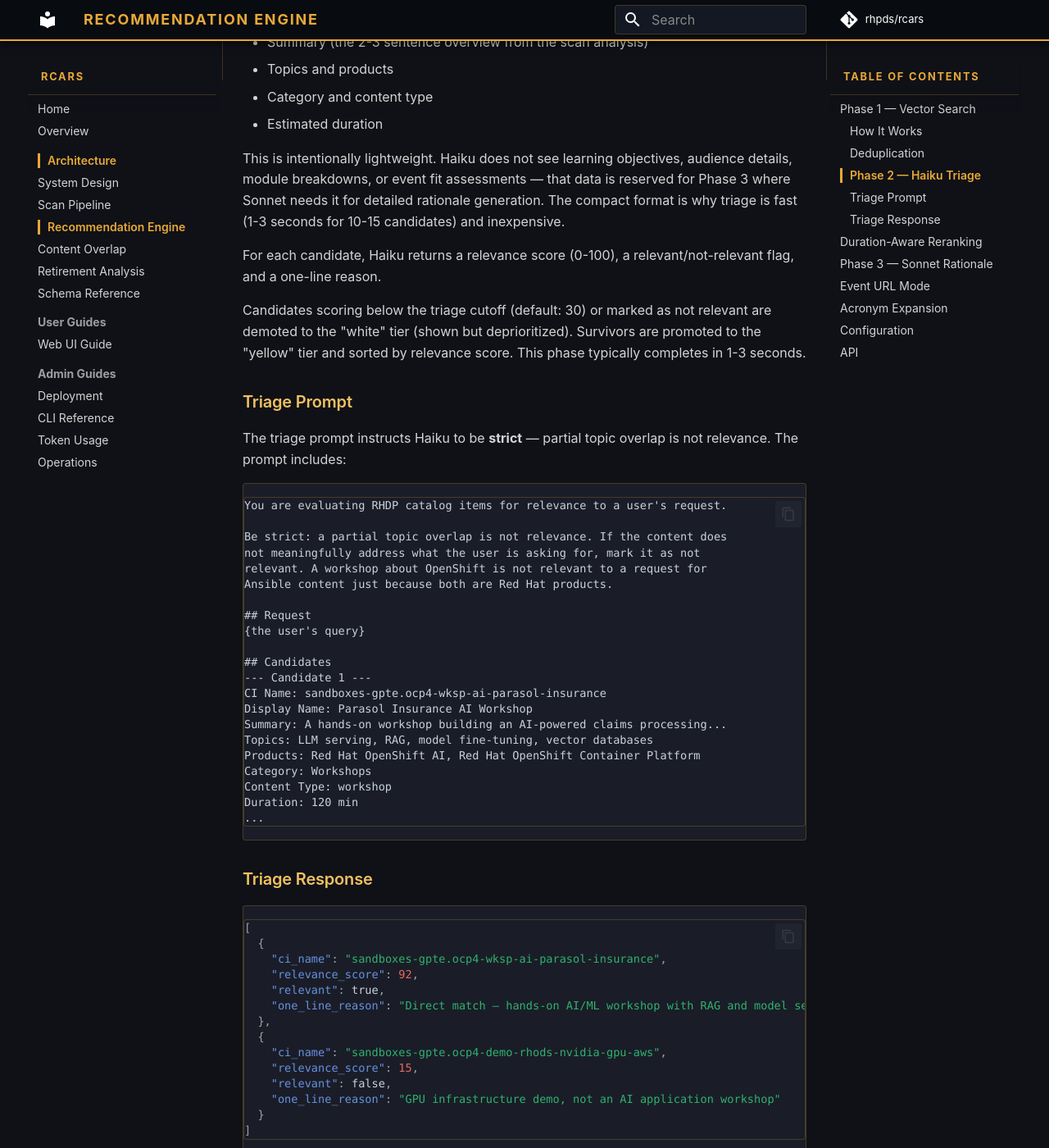
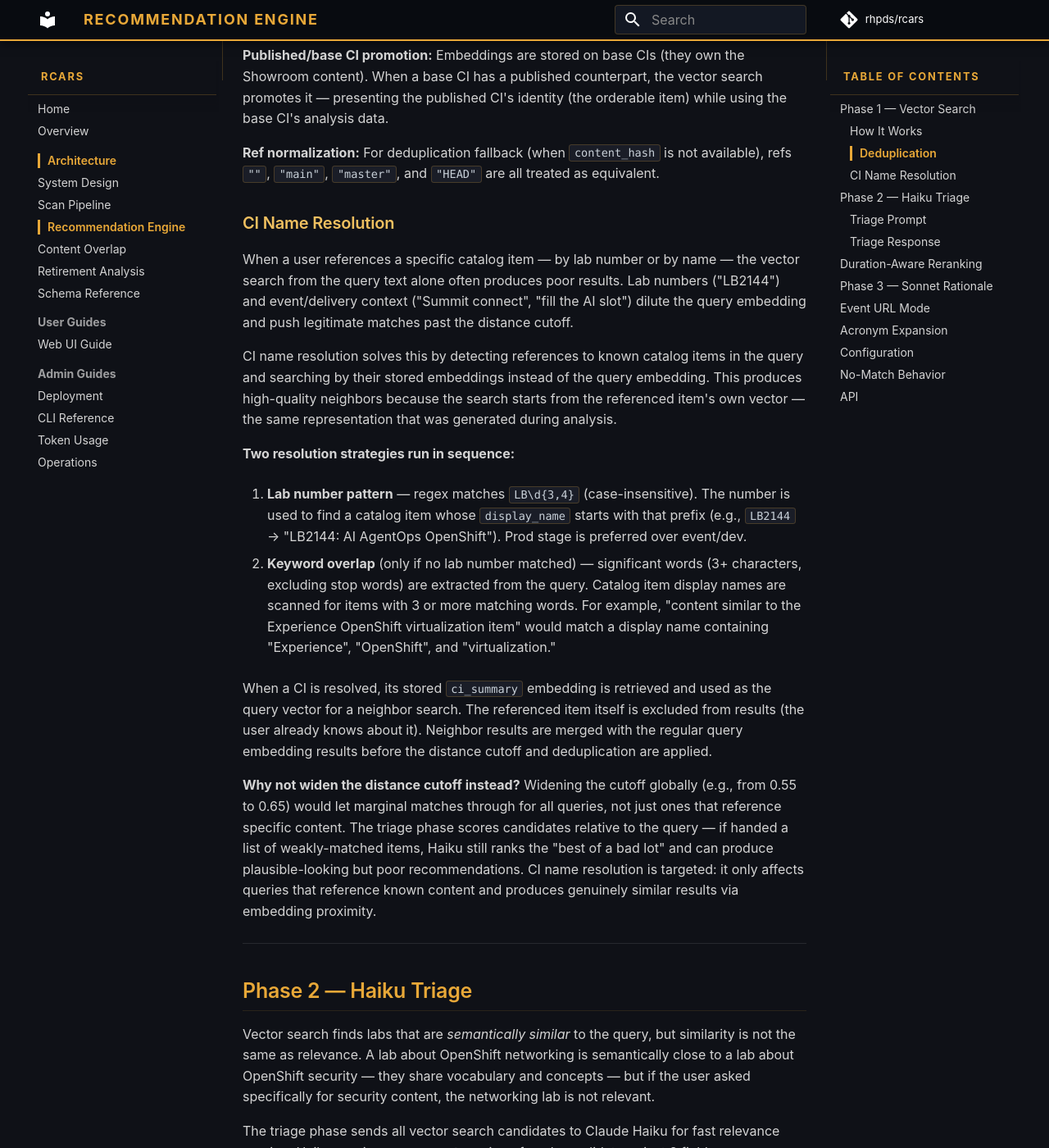
Before and after one commit to rhpds/rcars, an MkDocs documentation site: the page built from docs/architecture/recommendation-engine.md, in a window 1280 px wide and 1400 px high, scrolled down 4457 px. Shown: the whole window at 82% size. Built offline with MkDocs 1.6.1 and Material for MkDocs 9.7.7, drawn with Linux system fonts in a browser that asks for light colours; comment, search, counter and statistics services are not loaded; some of the changed text lies outside the part shown.

Commit message:
[RHDPCD-74] Document CI name resolution and no-match behavior
- recommendation-engine.md: add CI Name Resolution section with both
  strategies (LB number pattern, keyword overlap), rationale for why
  cutoff widening was rejected, updated flow diagram, no-match section
- web-guide.md: add CI reference examples to query tips, add guidance
  for no-result scenarios
- CLAUDE.md: add CI name resolution to key patterns

Co-Authored-By: Claude Opus 4.6 (1M context) <noreply@anthropic.com>

```diff
--- a/docs/architecture/recommendation-engine.md
+++ b/docs/architecture/recommendation-engine.md
@@ -21,7 +21,11 @@ flowchart TD
 
     subgraph "Phase 1 — Vector Search"
         Embed --> PGV[pgvector Cosine Search<br/>Find nearest embeddings]
-        PGV --> Cutoff[Apply Distance Cutoff<br/>default ≤ 0.55]
+        PGV --> CIRef{CI Reference<br/>in Query?}
+        CIRef -->|Yes| Resolve[Resolve CI → Embedding<br/>Search Neighbors]
+        CIRef -->|No| Cutoff
+        Resolve --> MergeResults[Merge Neighbor Results<br/>with Query Results]
+        MergeResults --> Cutoff[Apply Distance Cutoff<br/>default ≤ 0.55]
         Cutoff --> Dedup[Content Dedup<br/>+ Base→Published Promotion]
     end
 
@@ -67,6 +71,22 @@ Before passing results to triage, the vector search deduplicates to prevent the
 **Published/base CI promotion:** Embeddings are stored on base CIs (they own the Showroom content). When a base CI has a published counterpart, the vector search promotes it — presenting the published CI's identity (the orderable item) while using the base CI's analysis data.
 
 **Ref normalization:** For deduplication fallback (when `content_hash` is not available), refs `""`, `"main"`, `"master"`, and `"HEAD"` are all treated as equivalent.
+
+### CI Name Resolution
+
+When a user references a specific catalog item — by lab number or by name — the vector search from the query text alone often produces poor results. Lab numbers ("LB2144") and event/delivery context ("Summit connect", "fill the AI slot") dilute the query embedding and push legitimate matches past the distance cutoff.
+
+CI name resolution solves this by detecting references to known catalog items in the query and searching by their stored embeddings instead of the query embedding. This produces high-quality neighbors because the search starts from the referenced item's own vector — the same representation that was generated during analysis.
+
+**Two resolution strategies run in sequence:**
+
+1. **Lab number pattern** — regex matches `LB\d{3,4}` (case-insensitive). The number is used to find a catalog item whose `display_name` starts with that prefix (e.g., `LB2144` → "LB2144: AI AgentOps OpenShift"). Prod stage is preferred over event/dev.
+
+2. **Keyword overlap** (only if no lab number matched) — significant words (3+ characters, excluding stop words) are extracted from the query. Catalog item display names are scanned for items with 3 or more matching words. For example, "content similar to the Experience OpenShift virtualization item" would match a display name containing "Experience", "OpenShift", and "virtualization."
+
+When a CI is resolved, its stored `ci_summary` embedding is retrieved and used as the query vector for a neighbor search. The referenced item itself is excluded from results (the user already knows about it). Neighbor results are merged with the regular query embedding results before the distance cutoff and deduplication are applied.
+
+**Why not widen the distance cutoff instead?** Widening the cutoff globally (e.g., from 0.55 to 0.65) would let marginal matches through for all queries, not just ones that reference specific content. The triage phase scores candidates relative to the query — if handed a list of weakly-matched items, Haiku still ranks the "best of a bad lot" and can produce plausible-looking but poor recommendations. CI name resolution is targeted: it only affects queries that reference known content and produces genuinely similar results via embedding proximity.
 
 ---
 
@@ -218,6 +238,14 @@ This is a hardcoded list in `pipeline.py` and a known limitation — acronyms no
 | `RCARS_RATIONALE_MODEL` | `claude-sonnet-4-6` | Model for Phase 3 rationale |
 | `RCARS_RATIONALE_TOP_N` | `5` | Number of top candidates sent to rationale phase |
 
+## No-Match Behavior
+
+When vector search returns zero candidates (even after CI name resolution), the pipeline returns immediately with `phase: NO_MATCHES` and a guidance message advising the user to broaden their query — focus on core topics and technologies rather than event names, lab numbers, or delivery constraints.
+
+This is intentional: the alternative (widening the distance cutoff until something matches) produces low-quality results. Triage scores relative to the query, so handing it a list of marginally-matched items still produces plausible-looking but genuinely poor recommendations. It's better to tell the user "no close match found" than to present a bad recommendation with false confidence.
+
+---
+
 ## API
 
 - `POST /advisor/query` — submit a recommendation query, returns `{job_id}`
```
Also changed, not shown: CLAUDE.md (+1 -0 lines), docs/user/web-guide.md (+4 -1 lines).
